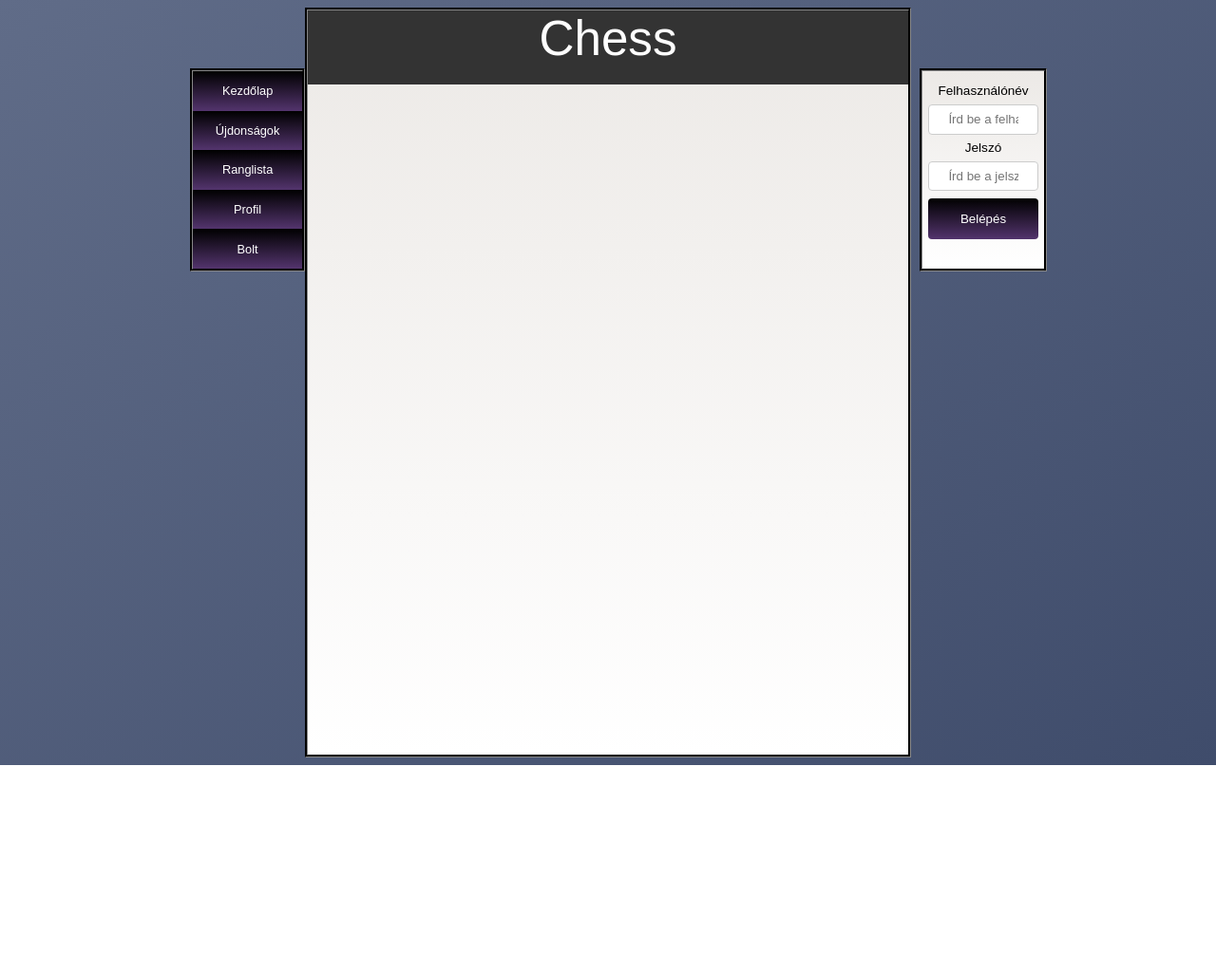
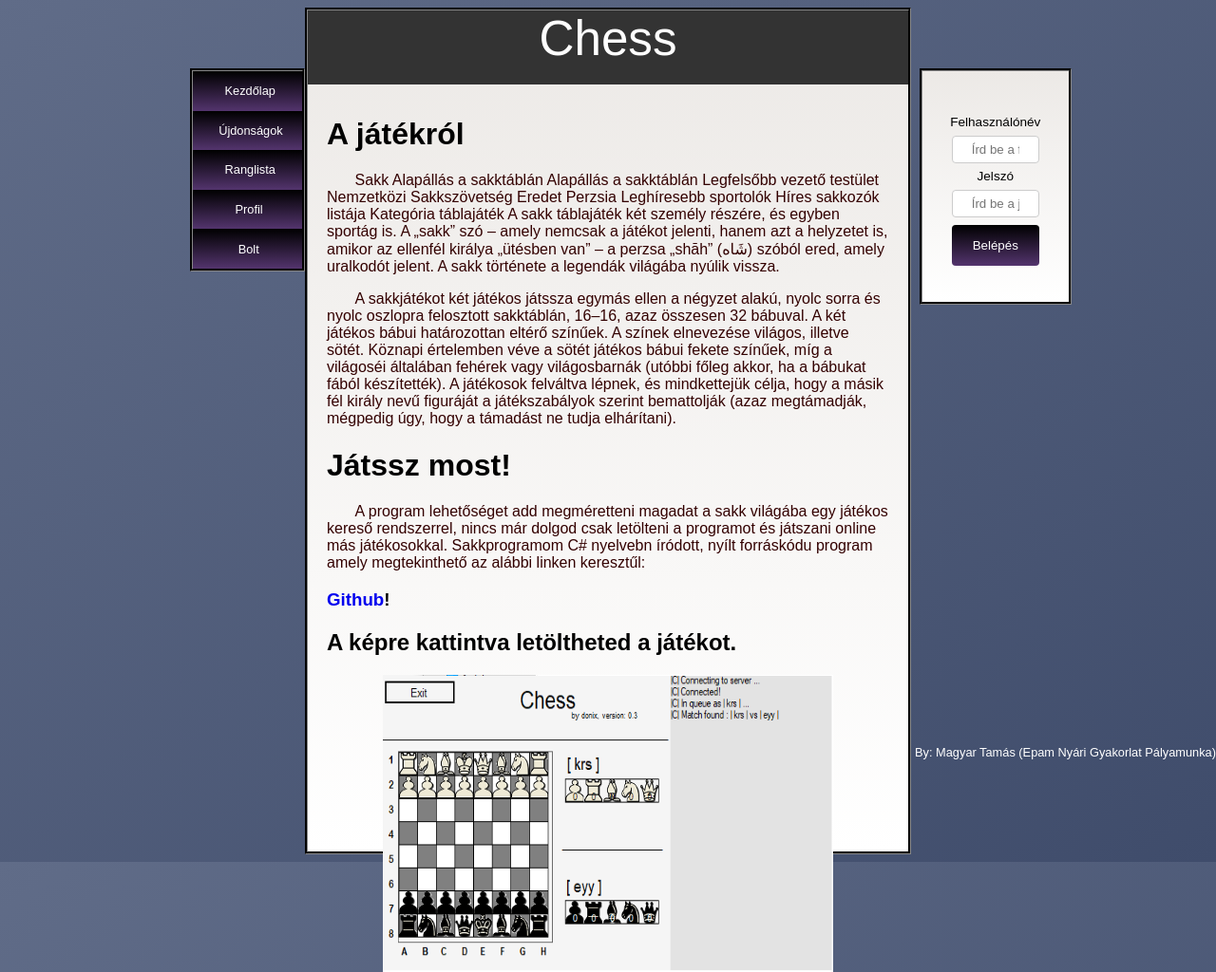
Before and after one commit to DoniXDev/Chess-WebAplication, a PHP site: page / in a window 1280 px wide. Shown: the whole page at 95% size. Before the commit the page ends 806 px from the top, so only its background shows below. Run offline with PHP 8.4, Linux system fonts and the light colour scheme.

Commit message:
0.1
+ Login added
* some changes

```diff
--- /dev/null
+++ b/form_login.php
@@ -0,0 +1,11 @@
+<div id="login">
+	<br>
+		<form action="login.php" method="post">
+			<label class="login-item-center" for="name">Felhasználónév</label>
+			<input type="text" id="name" name="name" placeholder="Írd be a felhasználóneved!">
+
+			<label class="login-item-center" for="password">Jelszó</label>
+			<input type="text" id="password" name="password" placeholder="Írd be a jelszavad!">
+		<input type="submit" value="Belépés">
+	</form>
+</div>
--- /dev/null
+++ b/home.php
@@ -0,0 +1,26 @@
+<!-- Home page, some information -->
+<h1>A játékról</h1>
+<p>
+Sakk
+Alapállás a sakktáblán
+Alapállás a sakktáblán
+Legfelsőbb vezető testület	Nemzetközi Sakkszövetség
+Eredet	Perzsia
+Leghíresebb sportolók	Híres sakkozók listája
+Kategória	táblajáték
+A sakk táblajáték két személy részére, és egyben sportág is. A „sakk” szó – amely nemcsak a játékot jelenti, hanem azt a helyzetet is, amikor az ellenfél királya „ütésben van” – a perzsa „shāh” (شَاه) szóból ered, amely uralkodót jelent. A sakk története a legendák világába nyúlik vissza.
+</p>
+
+<p>
+A sakkjátékot két játékos játssza egymás ellen a négyzet alakú, nyolc sorra és nyolc oszlopra felosztott sakktáblán, 16–16, azaz összesen 32 bábuval. A két játékos bábui határozottan eltérő színűek. A színek elnevezése világos, illetve sötét. Köznapi értelemben véve a sötét játékos bábui fekete színűek, míg a világoséi általában fehérek vagy világosbarnák (utóbbi főleg akkor, ha a bábukat fából készítették). A játékosok felváltva lépnek, és mindkettejük célja, hogy a másik fél király nevű figuráját a játékszabályok szerint bemattolják (azaz megtámadják, mégpedig úgy, hogy a támadást ne tudja elhárítani).
+</p>
+
+<h1>Játssz most!</h1>
+<p>
+A program lehetőséget add megméretteni magadat a sakk világába egy játékos kereső rendszerrel, nincs már dolgod csak letölteni a programot és játszani online más játékosokkal. Sakkprogramom C# nyelvebn íródott, nyílt forráskódu program amely megtekinthető az alábbi linken keresztűl:
+</p>
+<h3><a href="https://github.com/DoniXDev/Chess">Github</a>!</h3>
+
+<h2>A képre kattintva letöltheted a játékot.</h2>
+
+<a href="http://donixdev.esy.es/Chess%200.4.zip"><img style="display: block; margin-left: auto; margin-right: auto;" class="content-image" src="1.png" /></a>
--- a/index.php
+++ b/index.php
@@ -1,3 +1,5 @@
+<?php session_start(); $logged = "";?>
+
 <html>
 	<head>
 	  <title>Chess</title>
@@ -20,6 +22,13 @@
 			- Error(Unable to find a palyer)
 		- Shop: you can buy skins, score reset for gold
 			- Error (You are not logged in / you dont have enough gold to unlock / its already unlocked )
+
+	Scripts:
+		- Login (2form login/logged), login script
+		- Buy
+		- Statics
+		- game-manager (off)
+
 	-->
 
 	<body>
@@ -32,28 +41,33 @@
 		<a href="index.php?page=shop"><div class="menu-item"><p class="menu-item-p">Bolt</p></div></a>
 	</div>
 
-	<div id="login">
-		<br>
-		<form action="/action_page.php">
-			<label class="login-item-center" for="fname">Felhasználónév</label>
-			<input type="text" id="fname" name="firstname" placeholder="Írd be a felhasználóneved!">
+	<?php
 
-			<label class="login-item-center" for="lname">Jelszó</label>
-			<input type="text" id="lname" name="lastname" placeholder="Írd be a jelszavad!">
+	if(!empty($_SESSION["logged"]))
+		$logged = $_SESSION["logged"];
 
-			<input type="submit" value="Belépés">
-		</form>
-	</div>
+	if($logged == "")
+		include "form_login.php";
+	else
+		include "form_logged.php";
+
+	?>
 
 	<div id="content">
 
 		<div id="header">
 			<div id="title">Chess</div>
+			<div id="author">By: Magyar Tamás (Epam Nyári Gyakorlat Pályamunka)
 		</div>
-
-
 
 	</div>
 
+	<div id="sub-content">
+
+		<?php include 'home.php'?>
+
+	</div>
+
+
 	</body>
 </html>
--- a/style.css
+++ b/style.css
@@ -4,7 +4,6 @@
 	border-style: groove;
 	border-color: #333;
 	width: 50%;
-	height: 100%;
 	margin: 0 auto;
 }
 
@@ -51,16 +50,31 @@
 
 	margin-top: 5%;
 	margin-left: 75%;
-	width: 10%;
-	height: 26%;
+	width: 8%;
+	height: 24%;
 
-	display: flex;
-    justify-content: center;
-    align-items: center;
+	padding: 2% 2%;
 
 	background: linear-gradient(180deg,#ece9e6, #ffffff);
 }
 
+#author
+{
+	font-family: "Arial", Times, serif;
+	font-size: 80%;
+	color:white;
+
+	position: fixed;
+	bottom:0;
+	right:0;
+	float:right;
+}
+
+#sub-content
+{
+	height:100%;
+	padding: 12px 20px;
+}
 
 .menu-item
 {
@@ -96,6 +110,11 @@
     font-size: .85em;
 }
 
+.content-image
+{
+	height:40%;
+	width:80%;
+}
 
 input[type=text]
 {
@@ -120,7 +139,6 @@ input[type=submit]
     border: none;
     border-radius: 4px;
     cursor: pointer;
-
 }
 
 input[type=submit]:hover
@@ -134,9 +152,18 @@ body
 	background: linear-gradient(145deg,#606c88, #3f4c6b);
 }
 
+img
+{
+    display: block;
+    margin-left: auto;
+    margin-right: auto;
+}
+
 p
 {
 	color:#330000;
+	text-indent: 5%;
+	text-transform: justify;
 }
 
 a:link
```
Also changed, not shown: form_logged.php (added, +7 -0 lines), login.php (added, +27 -0 lines), login_interface.php (+6 -2 lines), 1.png (added), login_api.php (renamed from login_client.php).
